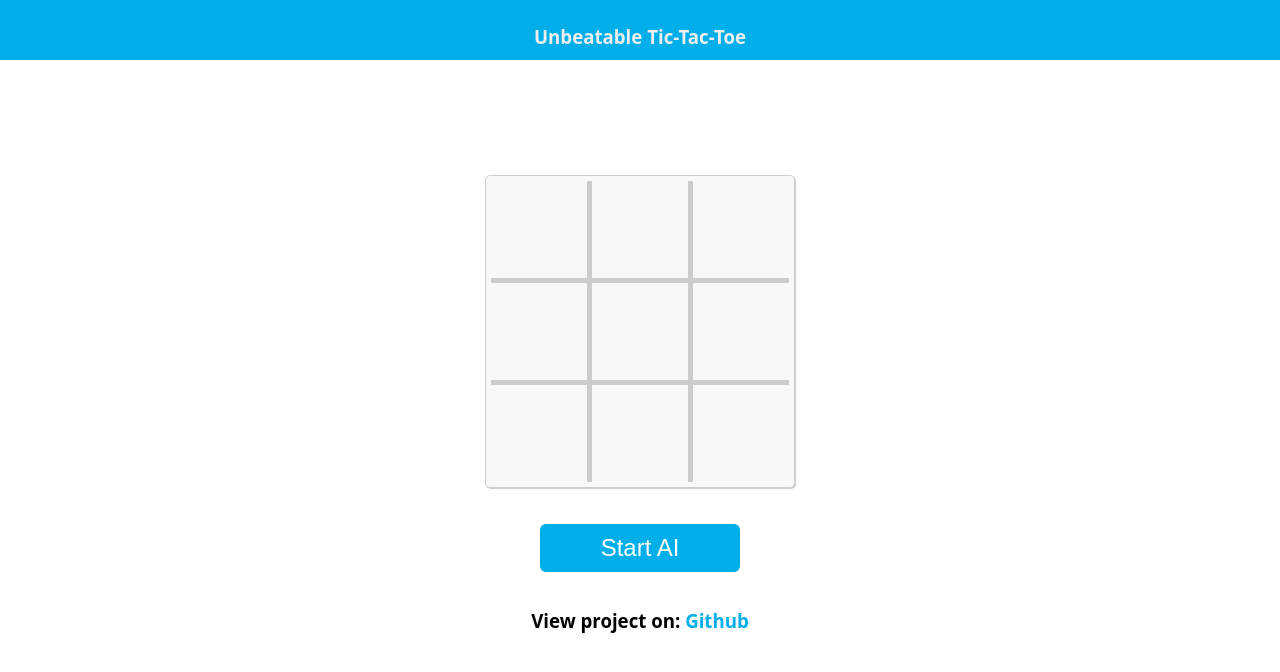
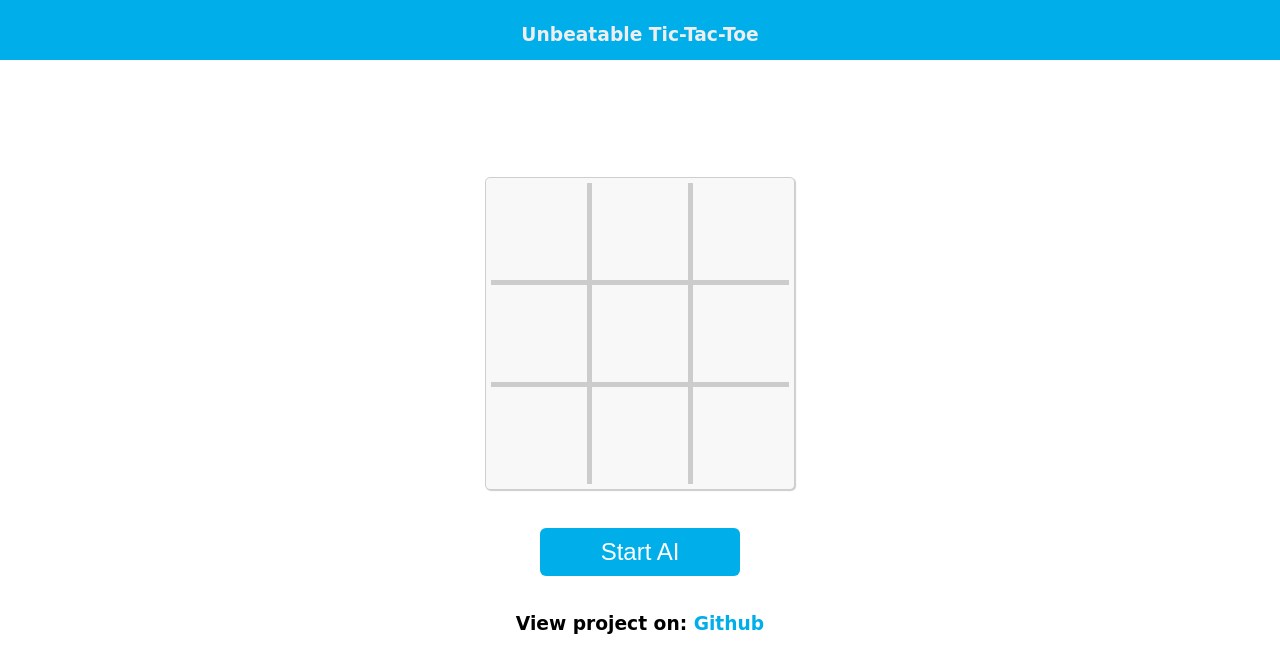
Before and after one commit to arnabcs10/Unbeatable-Tic-Tac-Toe, a plain HTML site: page index.html in a window 1280 px wide. Drawn offline with Linux system fonts and the light colour scheme.

Commit message:
fonts changed

```diff
--- a/style.css
+++ b/style.css
@@ -2,6 +2,7 @@
 body {
 	margin: 0;
 	padding: 0;
+	font-family: 'Patua One', cursive;
 }
 
 header {
@@ -21,7 +22,7 @@ header {
 p {
 	font-size: 14pt;
 	font-weight: bold;
-	font-family: Sans;
+	/* font-family: Sans; */
 	text-align: center;
 	position: relative;
 	text-align: center;
@@ -47,7 +48,7 @@ a:visited {
 	margin-right: auto;
 	padding: 5px;
 	font-size: 4em;
-	font-family: Sans;
+	/* font-family: Sans; */
 	color: #444;
 	background: #F8F8F8;
 	width: 310px;
```
